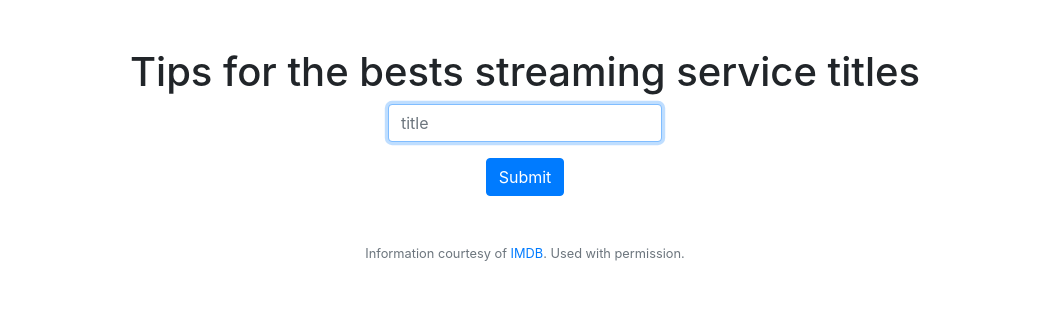
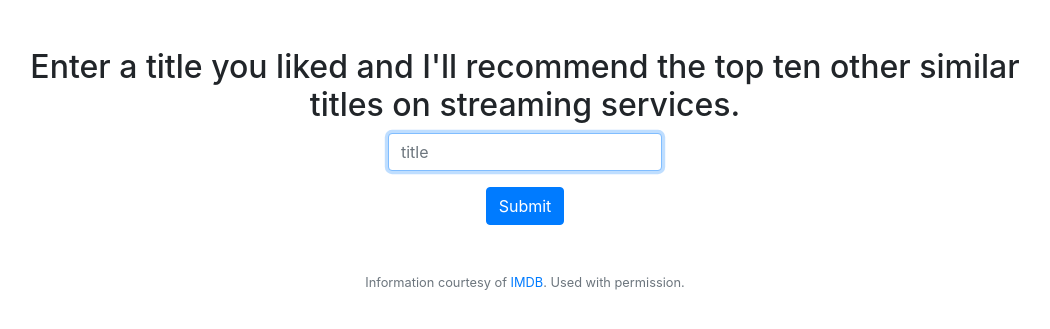
Before and after one commit to Marcelo0479/titles-tips, a Flask app: page / in a window 1280 px wide. Shown: the part 76-405 px from the top of the page, without its empty margins (115-1165 px from the left). Run offline with Flask 2, Linux system fonts and the light colour scheme; parts of the project's set-up code (start-up, migrations or seed data) failed here and were passed over.

Commit message:
Change index text

```diff
--- a/templates/index.html
+++ b/templates/index.html
@@ -5,7 +5,7 @@
 {% endblock %}
 
 {% block main %}
-    <h1>Tips for the bests streaming service titles</h1>
+    <h2>Enter a title you liked and I'll recommend the top ten other similar titles on streaming services.</h2>
     <form action='/' method="post">
         <div class="form-group">
             <input autocomplete="off" autofocus class="form-control" name="title" placeholder="title" type="text"/>
```
